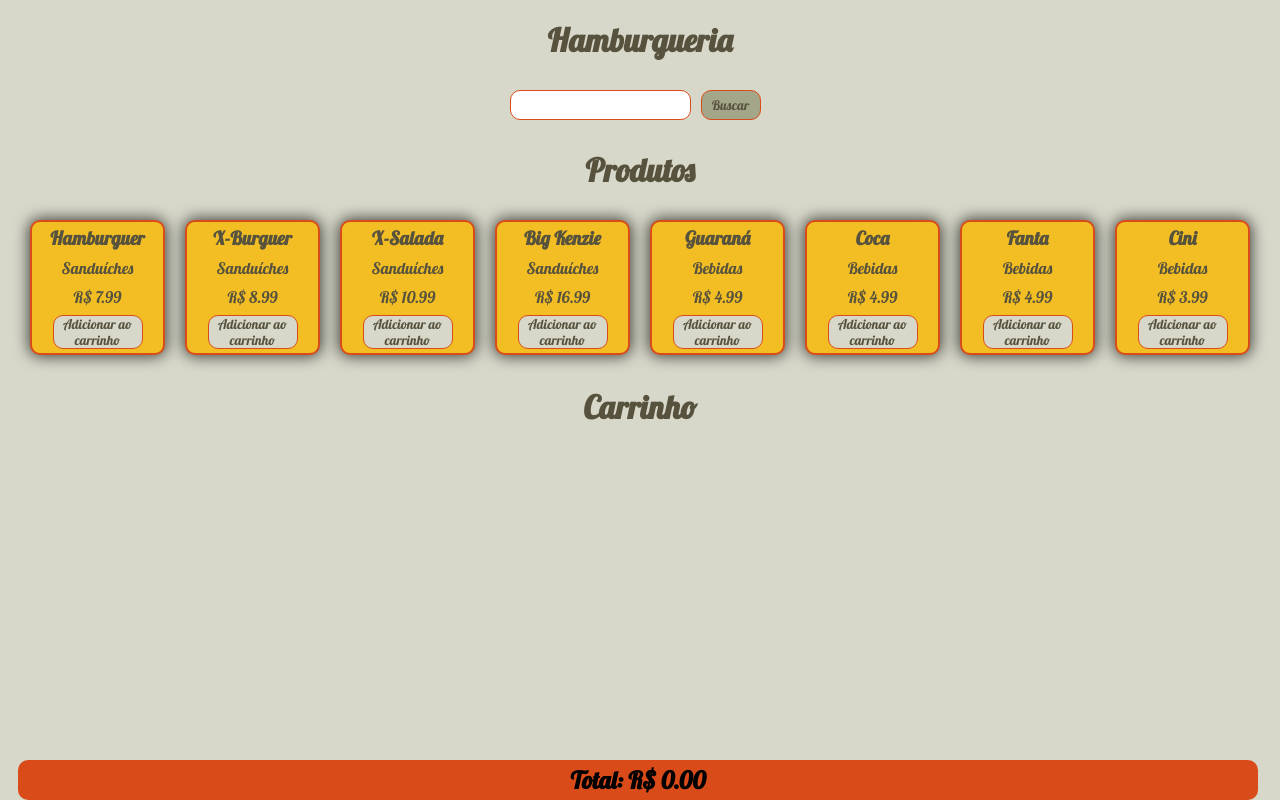
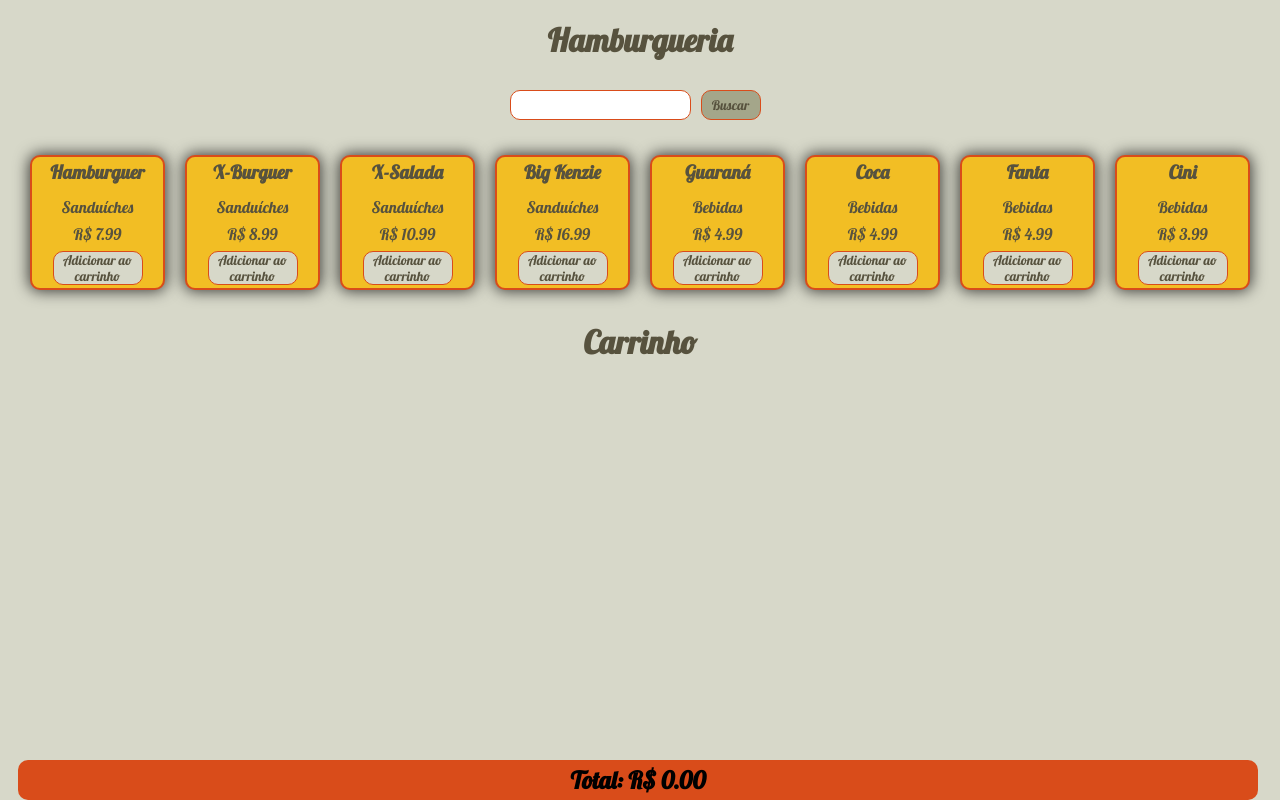
Before and after one commit to Kenzie-Academy-Brasil-Developers/react-entrega-s1-hamburgueria-da-kenzie-laudemirjunior, a React (Create React App) app: page / in a window 1280 px wide. Built offline with nearby package versions, Linux system fonts and the light colour scheme.

Commit message:
atualização com imagens

```diff
--- a/src/components/MenuContainer/index.jsx
+++ b/src/components/MenuContainer/index.jsx
@@ -9,12 +9,12 @@ const MenuContainer = ({
 }) => {
   return (
     <div>
-      <h1>Produtos</h1>
       <div className="produtos">
         {filteredProducts.map((item, index) => {
           return (
             <div className="produto" id={item.id} key={index}>
               <h3>{item.name}</h3>
+              <img src={item.image} alt="" />
               <p>{item.category}</p>
               <p>R$ {item.price}</p>
               <button className="botaoCompra" onClick={() => handleClick(item)}>
```
